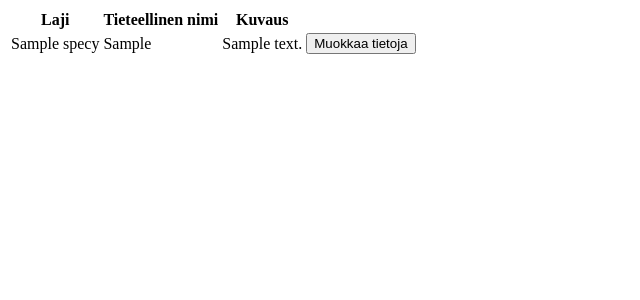
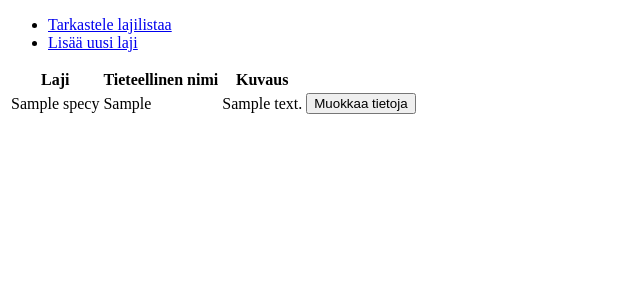
Before and after one commit to sonjaheikkinen/lintuhavainnot, a Flask app: page /species in a window 1280 px wide. Shown: the top 300 px of the page, without its empty margins (0-640 px from the left). Run offline with Flask 2, Linux system fonts and the light colour scheme; tables that the repository leaves empty hold one stand-in row (values such as "Sample post").

Commit message:
Add navigation links

```diff
--- a/application/templates/layout.html
+++ b/application/templates/layout.html
@@ -6,6 +6,10 @@
   </head>
 
   <body>
+     <ul>
+	<li><a href="{{ url_for('species_index') }}">Tarkastele lajilistaa</a></li>
+	<li><a href="{{ url_for('species_form') }}">Lisää uusi laji</a></li>
+      </ul>
     {% block body %}
       <p>
         Content.
```
